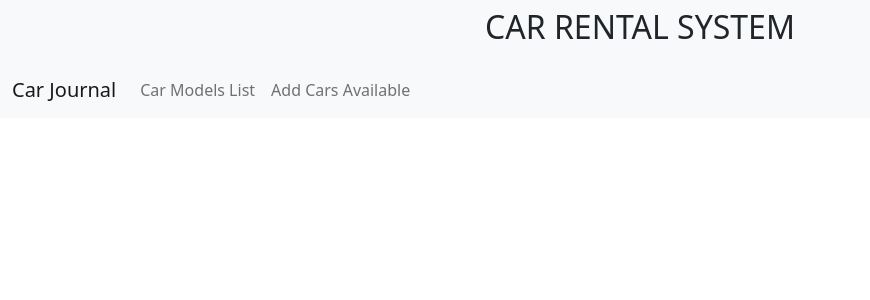
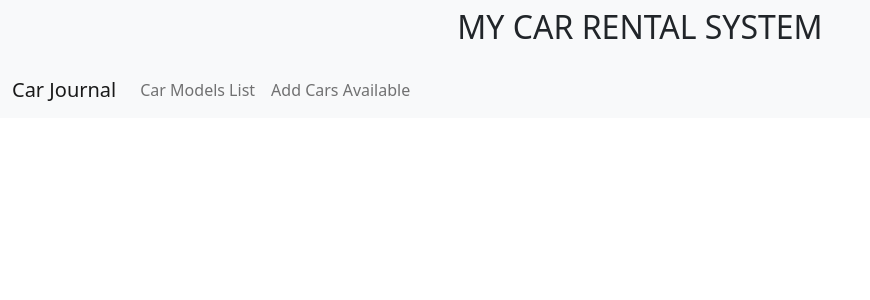
Before and after one commit to chan-ricochet/car-rental, a CodeIgniter 4 app: template app/Views/templates/header.php in a window 1280 px wide. Shown: the top 300 px of the page, without its empty margins (0-870 px from the left). Run offline with PHP 8.4 and a stand-in for CodeIgniter, Linux system fonts and the light colour scheme; the template is opened without the code that fills it, so the values that code supplies are empty; some libraries are stand-ins or nearby versions.

Commit message:
Update header.php

```diff
--- a/app/Views/templates/header.php
+++ b/app/Views/templates/header.php
@@ -12,7 +12,7 @@
     </head>
     <body>
         <nav class="navbar navbar-expand-lg navbar-light bg-light">
-                <h2 style="width: 100%;text-align:center;"> CAR RENTAL SYSTEM </h2>
+                <h2 style="width: 100%;text-align:center;">MY CAR RENTAL SYSTEM </h2>
         </nav>
         <nav class="navbar navbar-expand-lg navbar-light bg-light">
             <div class="container-fluid">
```
